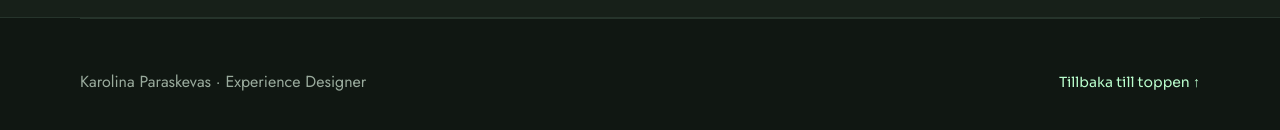
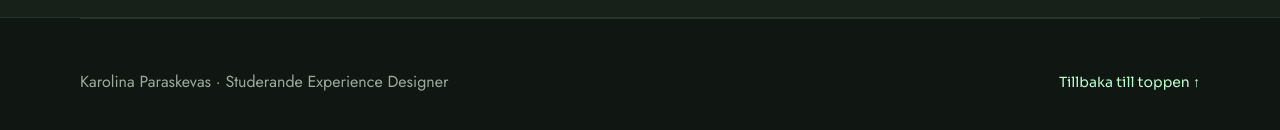
Before and after one commit to Karro-fi/karolina-portfolio, a Next.js app in the folder karolina-portfolio-vercel-upload/: page / in a window 1280 px wide. Shown: the part 6829-6959 px from the top of the page. Built offline with nearby package versions, Linux system fonts and the light colour scheme; no server answers.

Commit message:
Förtydliga studeranderoll i footern

```diff
--- a/karolina-portfolio-vercel-upload/app/SiteFooter.tsx
+++ b/karolina-portfolio-vercel-upload/app/SiteFooter.tsx
@@ -60,7 +60,7 @@ export default function SiteFooter({
       </section>
 
       <div className="site-shell footer-meta">
-        <p>Karolina Paraskevas · Experience Designer</p>
+        <p>Karolina Paraskevas · Studerande Experience Designer</p>
         <a href={backHref}>{backLabel}</a>
       </div>
     </footer>
```
